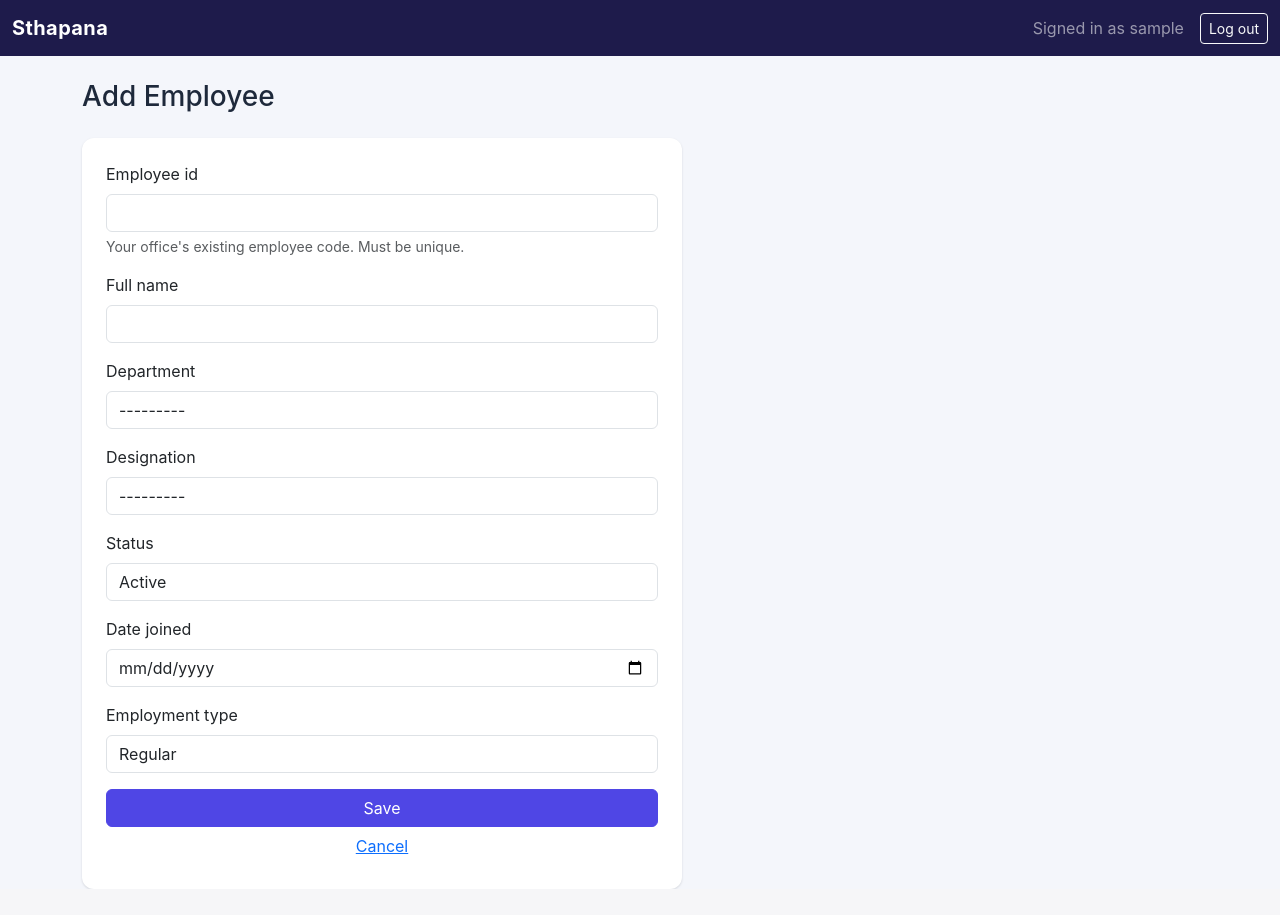
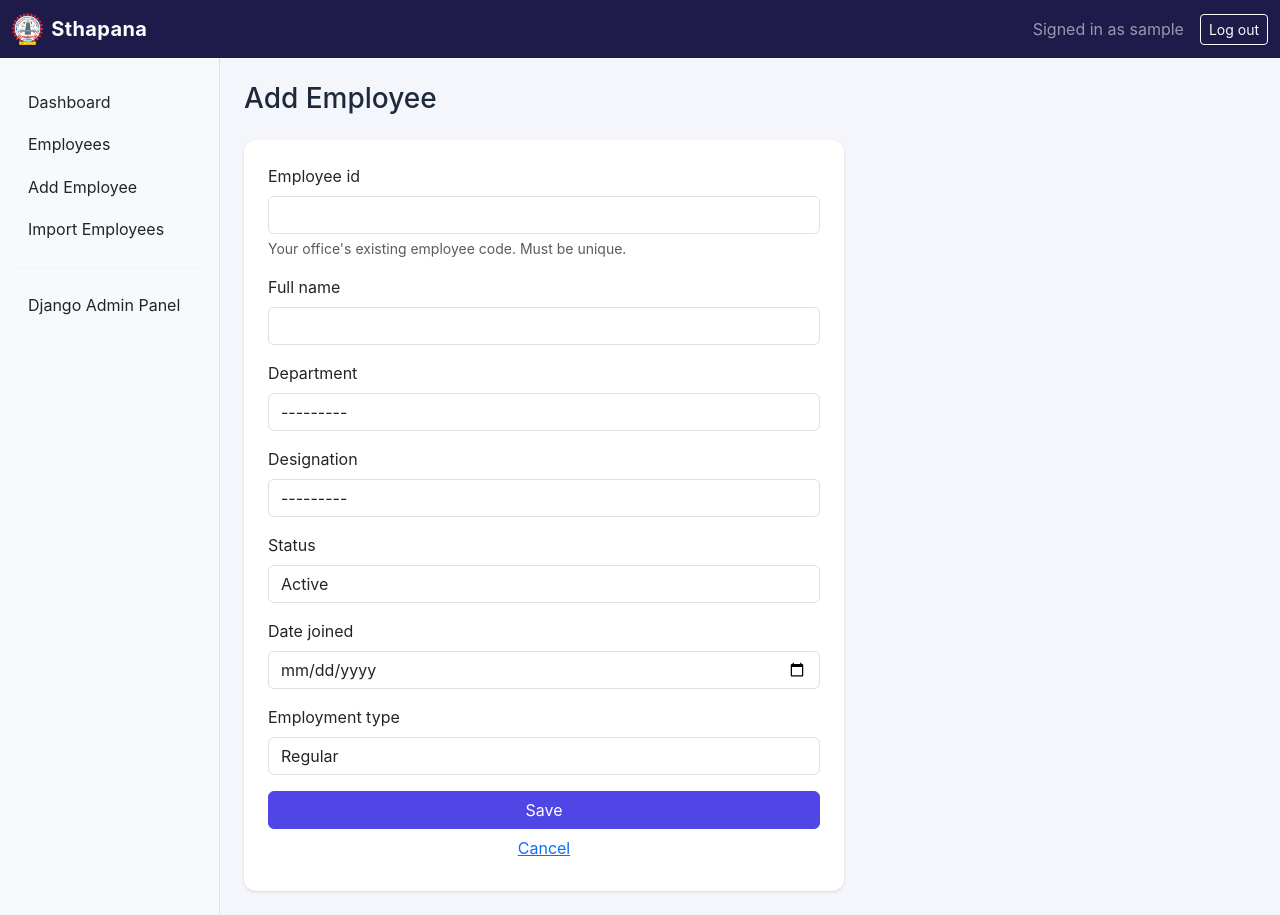
Before and after one commit to manishgupta248/Sthapana-1.0, a Django app: page /people/add/ in a window 1280 px wide. Before the commit the page ends 889 px from the top, so only its background shows below. Run offline with Django 5.2, Linux system fonts and the light colour scheme; the visitor is signed in with stand-in values (Sample User, id 1); data that the repository does not hold is empty; parts of the project's set-up code (start-up, migrations or seed data) failed here and were passed over; some libraries are stand-ins or nearby versions.

Commit message:
Admin Excel import for Department/Designation; sidebar, footer, and logo added to layout

```diff
--- a/apps/people/forms.py
+++ b/apps/people/forms.py
@@ -70,3 +70,10 @@ class ContactImportForm(forms.Form):
         label="Excel file (.xlsx)",
         widget=forms.ClearableFileInput(attrs={"class": "form-control", "accept": ".xlsx"}),
     )
+
+# ================================================
+class LookupImportForm(forms.Form):
+    excel_file = forms.FileField(
+        label="Excel file (.xlsx)",
+        widget=forms.ClearableFileInput(attrs={"accept": ".xlsx"}),
+    )
--- /dev/null
+++ b/static/css/sidebar.css
@@ -0,0 +1,57 @@
+.app-wrapper {
+  display: flex;
+  align-items: stretch;
+}
+
+.sidebar {
+  width: 220px;
+  flex-shrink: 0;
+  background-color: var(--bs-tertiary-bg, #f8f9fa);
+  border-right: 1px solid var(--bs-border-color, #dee2e6);
+  padding: 1.5rem 1rem;
+}
+
+.sidebar .nav-link {
+  color: var(--bs-body-color, #212529);
+  padding: 0.5rem 0.75rem;
+  border-radius: 0.375rem;
+  margin-bottom: 0.15rem;
+}
+
+.sidebar .nav-link:hover {
+  background-color: var(--bs-secondary-bg, #e9ecef);
+}
+
+.sidebar-divider {
+  margin: 1rem 0;
+  border-color: var(--bs-border-color, #dee2e6);
+}
+
+.main-content {
+  flex: 1;
+  min-width: 0;
+  padding: 1.5rem;
+}
+
+.app-footer {
+  border-top: 1px solid var(--bs-border-color, #dee2e6);
+  background-color: var(--bs-tertiary-bg, #f8f9fa);
+  margin-top: 2rem;
+}
+
+.app-footer img {
+  height: 24px;
+}
+
+/* On narrow screens, stack the sidebar above the content instead of
+   squeezing it, so nothing gets cut off or forces sideways scrolling. */
+@media (max-width: 768px) {
+  .app-wrapper {
+    flex-direction: column;
+  }
+  .sidebar {
+    width: 100%;
+    border-right: none;
+    border-bottom: 1px solid var(--bs-border-color, #dee2e6);
+  }
+}
--- /dev/null
+++ b/templates/admin/people/lookup_change_list.html
@@ -0,0 +1,5 @@
+{% extends "admin/change_list.html" %}
+{% block object-tools-items %}
+  <li><a href="import-excel/" class="button">Import from Excel</a></li>
+  {{ block.super }}
+{% endblock %}
--- a/templates/base.html
+++ b/templates/base.html
@@ -6,14 +6,19 @@
   <meta name="viewport" content="width=device-width, initial-scale=1.0">
   <title>{% block title %}Sthapana{% endblock %}</title>
   <link rel="stylesheet" href="{% static 'vendor/bootstrap/css/bootstrap.min.css' %}">
-  <link rel="stylesheet" href="{% static 'vendor/bootstrap/css/bootstrap.min.css' %}">
   <link rel="stylesheet" href="{% static 'css/custom.css' %}">
+  <link rel="stylesheet" href="{% static 'css/sidebar.css' %}">
 </head>
 <body>
 
   {% include "includes/navbar.html" %}
 
-  <main class="container mt-4">
+  <div class="app-wrapper">
+    {% if user.is_authenticated %}
+      {% include "includes/sidebar.html" %}
+    {% endif %}
+
+    <main class="main-content">
       {% if messages %}
         {% for message in messages %}
           <div class="alert alert-{{ message.tags }}">{{ message }}</div>
@@ -24,6 +29,8 @@
       {% endblock %}
     </main>
 
+  </div>
+
   <script src="{% static 'vendor/bootstrap/js/bootstrap.bundle.min.js' %}"></script>
   <script src="{% static 'vendor/alpine/alpine.min.js' %}" defer></script>
 </body>
--- a/templates/includes/navbar.html
+++ b/templates/includes/navbar.html
@@ -1,6 +1,11 @@
+{% load static %}
+
 <nav class="navbar navbar-expand-lg navbar-dark">
   <div class="container-fluid">
-    <a class="navbar-brand" href="{% url 'dashboard' %}">Sthapana</a>
+    <a class="navbar-brand d-flex align-items-center" href="{% url 'dashboard' %}">
+      <img src="{% static 'images/Logo.png' %}" alt="Sthapana logo" height="32" class="me-2">
+      Sthapana
+    </a>
     <div class="d-flex ms-auto align-items-center">
       {% if user.is_authenticated %}
         <span class="navbar-text me-3">Signed in as {{ user.username }}</span>
--- /dev/null
+++ b/templates/includes/sidebar.html
@@ -0,0 +1,14 @@
+<aside class="sidebar">
+  <nav class="nav flex-column">
+    <a class="nav-link" href="{% url 'dashboard' %}">Dashboard</a>
+    <a class="nav-link" href="{% url 'people:employee_list' %}">Employees</a>
+    {% if perms.people.add_employee %}
+      <a class="nav-link" href="{% url 'people:employee_add' %}">Add Employee</a>
+      <a class="nav-link" href="{% url 'people:employee_import' %}">Import Employees</a>
+    {% endif %}
+    {% if user.is_staff %}
+      <hr class="sidebar-divider">
+      <a class="nav-link" href="/admin/">Django Admin Panel</a>
+    {% endif %}
+  </nav>
+</aside>
```
Also changed, not shown: apps/people/admin.py (+85 -2 lines), apps/people/tests.py (+35 -0 lines), docs/DEVELOPMENT_GUIDE.md (+9 -0 lines), templates/admin/people/import_lookup.html (added, +33 -0 lines), templates/includes/footer.html (added, +11 -0 lines), static/images/Logo.png (added), 2 other files. Lines whose indentation alone changed are shown as unchanged.
